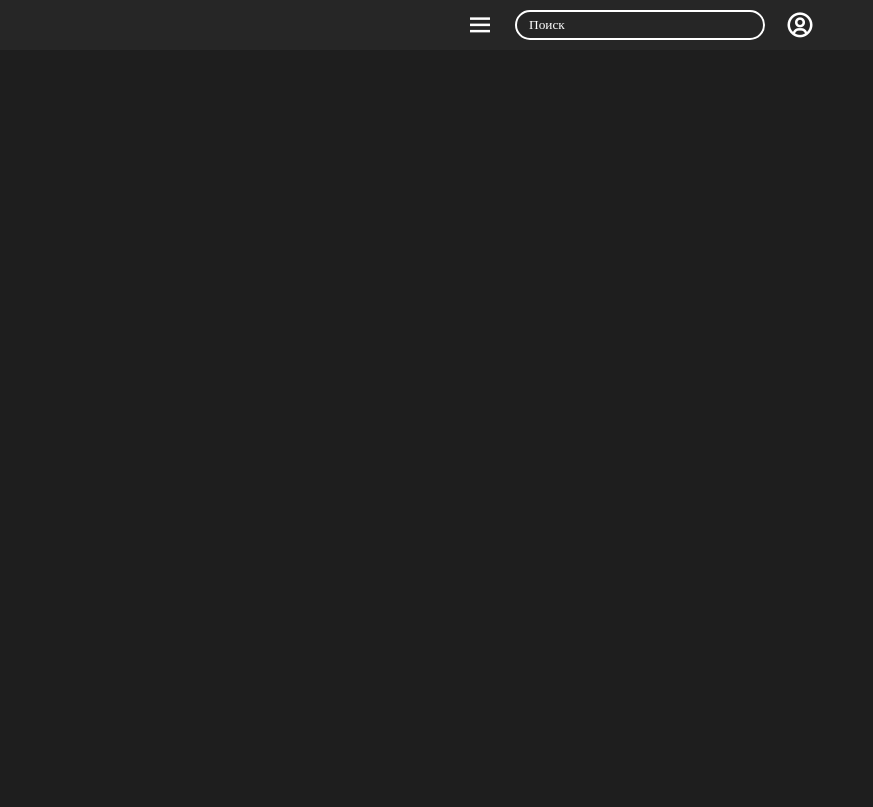
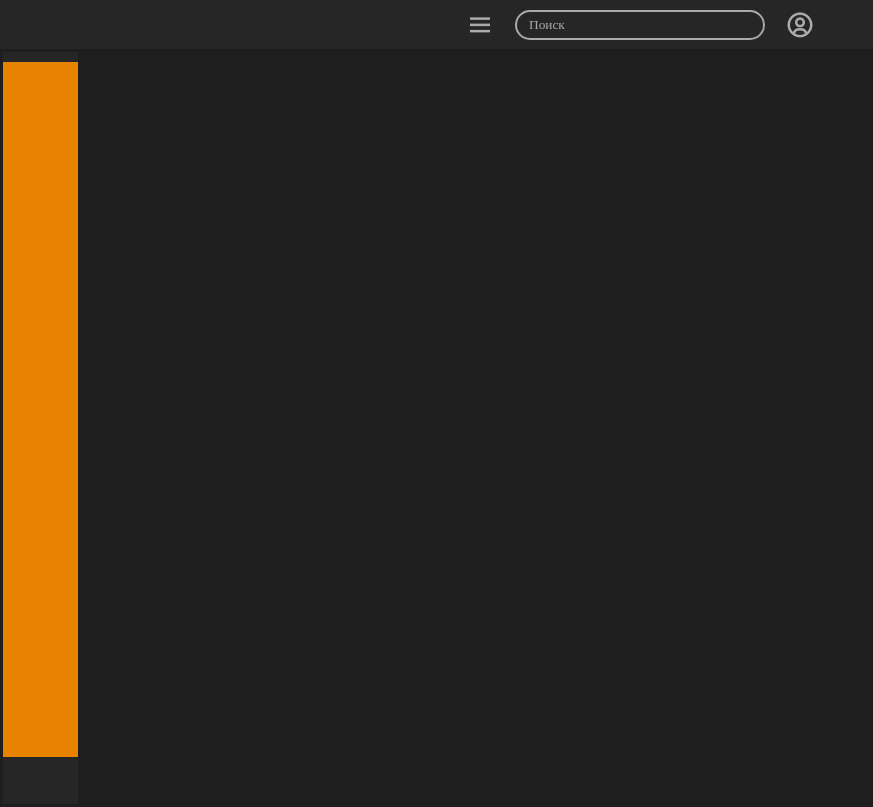
Before and after one commit to katzeNilpferd/katze_Nilpferd, a Flask app: page / in a window 1280 px wide. Before the commit the part shown is almost empty. Shown: the whole page, without its empty margins (0-873 px from the left). Before the commit the page ends 40 px from the top, so only its background shows below. Run offline with Flask 3, Linux system fonts and the light colour scheme.

Commit message:
Adding/changing an aside block

```diff
--- a/app/static/css/style.css
+++ b/app/static/css/style.css
@@ -2,7 +2,7 @@
     margin: 0;
     padding: 0;
     box-sizing: border-box;
-    font-family: "Popins", "sans-serif";
+    font-family: "Regular", "Popins", "sans-serif";
 }
 
 body {
@@ -11,7 +11,7 @@ body {
 
 header {
     background-color: #262626;
-    height: 50px;
+    height: 49px;
     min-width: fit-content;
     display: flex;
     justify-content: center;
@@ -25,7 +25,7 @@ header div {
 }
 
 header div i {
-    color: #fff;
+    color: #aaaaaa;
     font-size: 30px;
 }
 
@@ -40,11 +40,56 @@ header .search-line {
     background: transparent;
     border: none;
     outline: none;
-    border: 2px solid #fff;
+    border: 2px solid #aaaaaa;
     border-radius: 15px;
-    color: #fff;
+    color: #aaaaaa;
 }
 
 .search-line input::placeholder {
-    color: #fff;
+    color: #aaaaaa;
 }
+
+.search-line input::-webkit-search-cancel-button {
+    -webkit-appearance:none;
+}
+
+aside {
+    background-color: #262626;
+    width: 75px;
+    height: 94vh;
+    margin: 3px;
+    padding: 10px 0px;
+    transition: width 1s;
+}
+
+aside:hover {
+    width: 300px;
+}
+aside div {
+    width: 100%;
+    height: 49px;
+    display: flex;
+    justify-content: center;
+    align-items: center;
+}
+
+aside .folder-list {
+    height: 95%;
+    background-color: rgb(231, 131, 0);
+}
+
+#create-folder {
+    width: 250px;
+    height: 30px;
+    background-color: #1e1e1e;
+    border: none;
+    border-radius: 15px;
+    color: #aaaaaa;
+    transition-delay: 1s;
+    opacity 0.5s ease-in-out
+}
+
+aside:not(:hover) #create-folder {
+    opacity: 0;
+    pointer-events: none;
+}
--- a/app/templates/index.html
+++ b/app/templates/index.html
@@ -23,8 +23,14 @@
             <div>
                 <i class='bx bx-user-circle' ></i>
             </div>
+        </header>
         <aside>
+            <div class="folder-list">
 
+            </div>
+            <div>
+                <button id="create-folder">Create a folder</button>
+            </div>
         </aside>
         <main>
 
```
